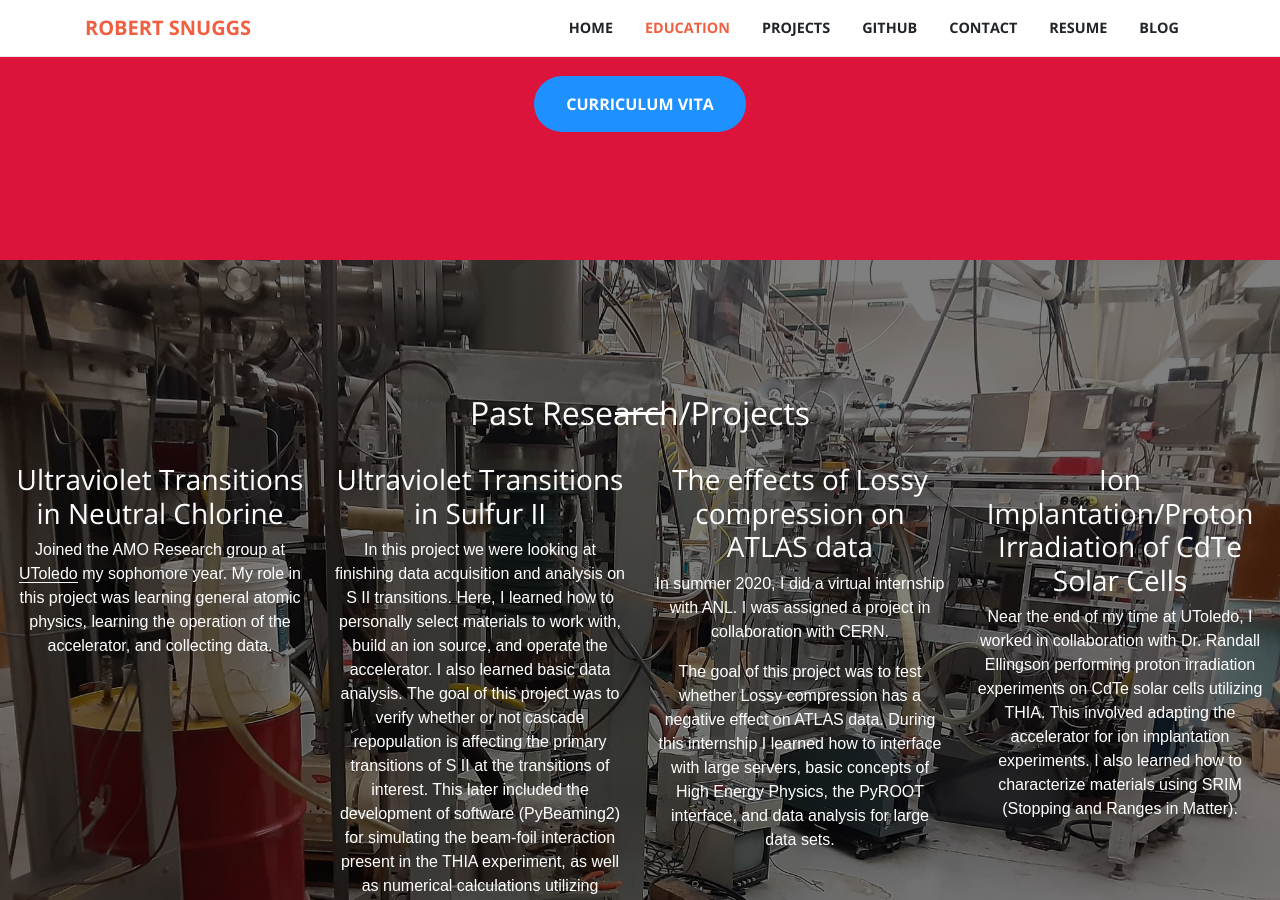
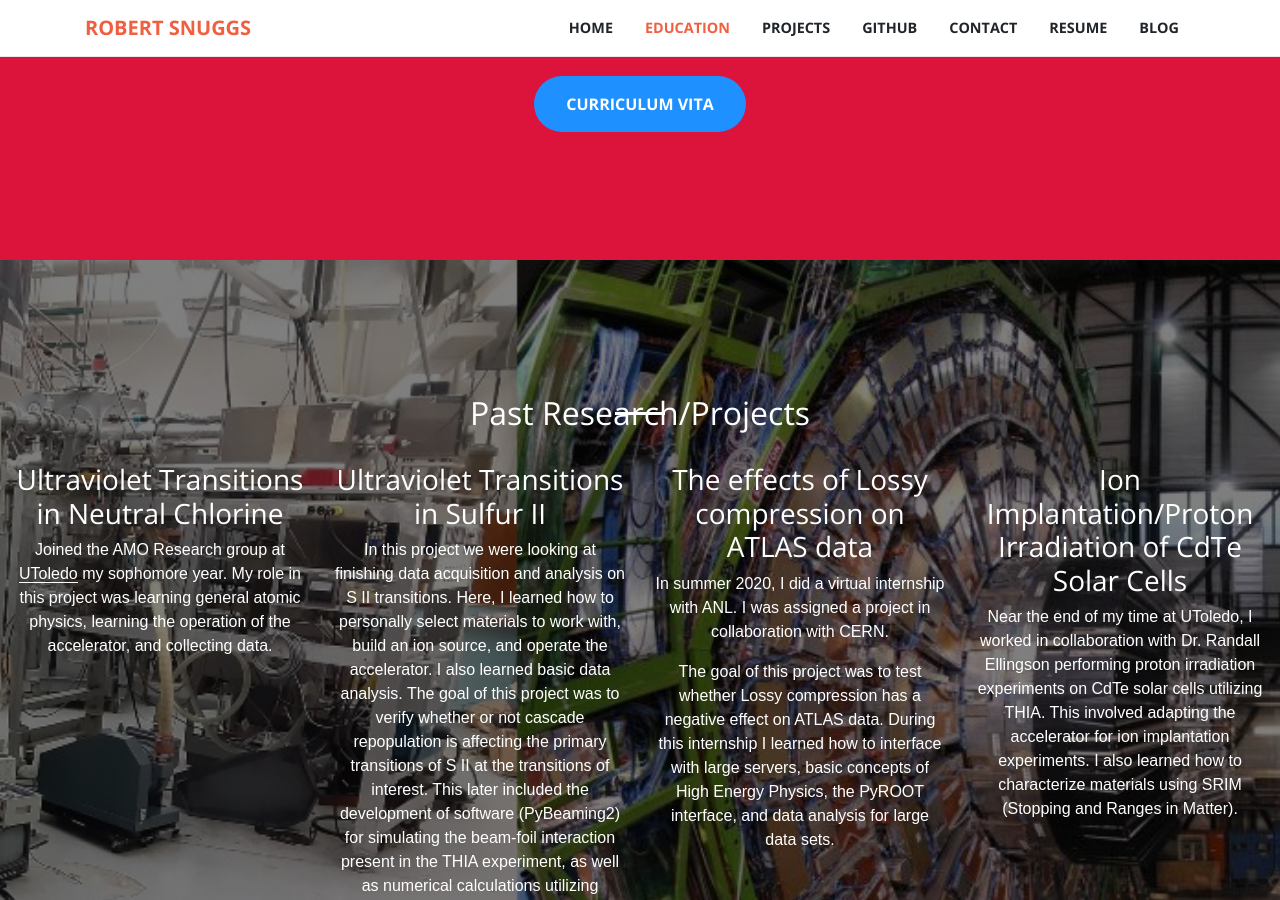
Before and after one commit to madscientoast/madscientoast.github.io, a Jekyll site: the page index.html, which Jekyll copies as it is, in a window 1280 px wide and 900 px high, scrolled down 1467 px. Built offline with Jekyll 4.4.1, drawn with Linux system fonts in a browser that asks for light colours; nearby versions of some CDN libraries; a script that is not in the unit is left out.

Commit message:
Update index.html

```diff
--- a/index.html
+++ b/index.html
@@ -215,7 +215,7 @@ body, html {
 <!--/div-->
 </section>
 
-<section class="bg-primary" style="background-image: linear-gradient(rgba(0, 0, 0, 0.5), rgba(0, 0, 0, 0.5)), url('thia2.jpg');background-position: center;
+<section class="bg-primary" style="background-image: linear-gradient(rgba(0, 0, 0, 0.5), rgba(0, 0, 0, 0.5)), url('Experiments.jpg');background-position: center;
   background-repeat: no-repeat;
   background-size: cover;
   position: relative;" id="Projects">
```
